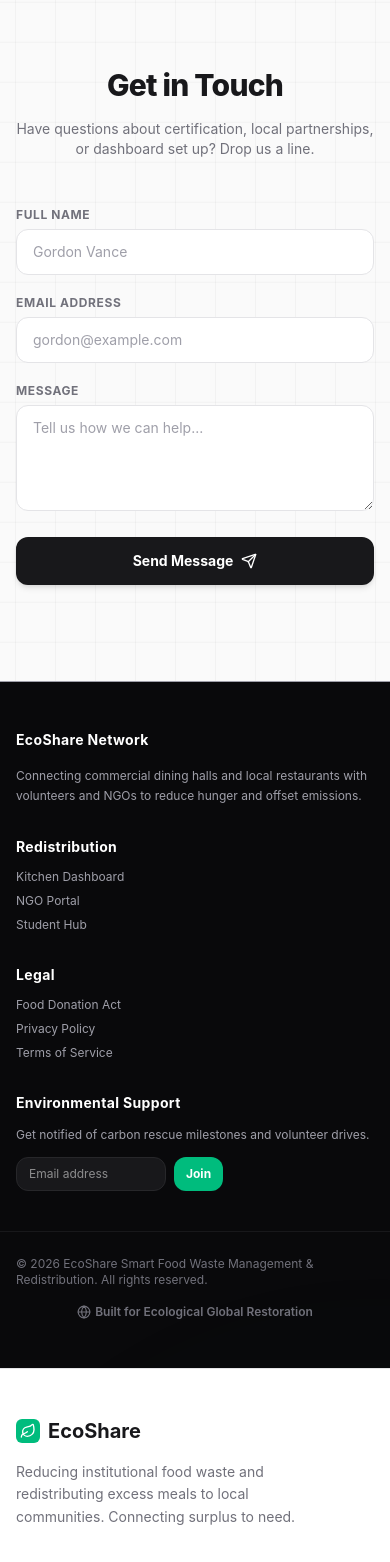
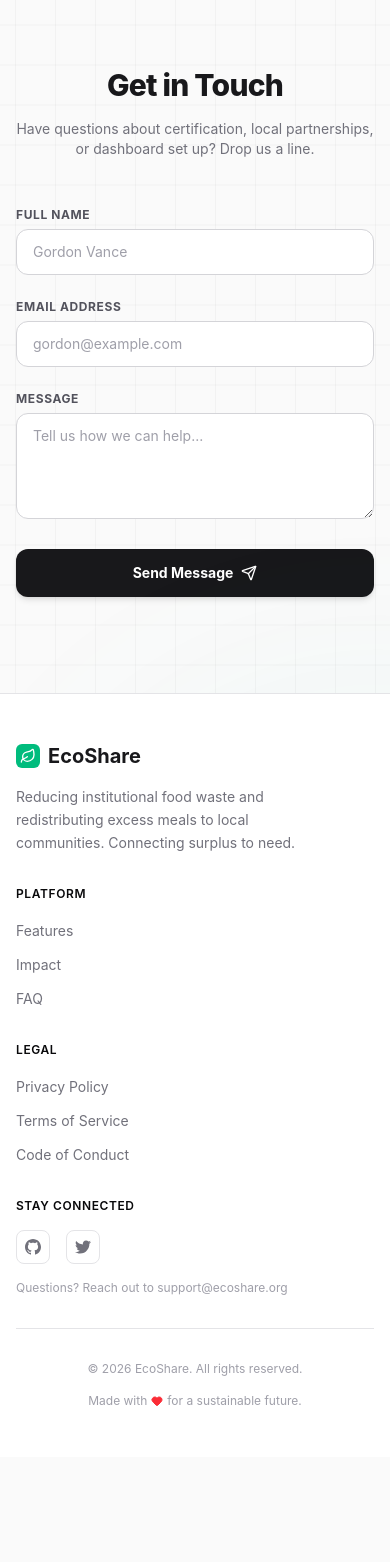
Before and after one commit to Somnath29/EcoShare_Smart_Food_Waste_Management_System, a React (Vite) app in the folder frontend/: page / in a window 390 px wide. Shown: the part 5549-7111 px from the top of the page. After the commit the page ends 7006 px from the top, so only its background shows below. Built offline with nearby package versions, Linux system fonts and the light colour scheme.

Commit message:
Fixed duplicate footer and landing page layout

```diff
--- a/frontend/src/pages/LandingPage.tsx
+++ b/frontend/src/pages/LandingPage.tsx
@@ -537,9 +537,9 @@ export const LandingPage: React.FC = () => {
             </p>
           </div>
 
-          <form onSubmit={handleContactSubmit} className="space-y-5">
+          <form onSubmit={handleContactSubmit} className="space-y-6">
             <div>
-              <label className="block text-xs font-bold text-zinc-500 dark:text-zinc-400 mb-1.5 uppercase tracking-wider">
+              <label className="block text-xs font-bold text-zinc-600 dark:text-zinc-400 mb-1.5 uppercase tracking-wider">
                 Full Name
               </label>
               <input
@@ -547,12 +547,13 @@ export const LandingPage: React.FC = () => {
                 value={contactName}
                 onChange={(e) => setContactName(e.target.value)}
                 placeholder="Gordon Vance"
-                className="w-full px-4 py-3 border border-zinc-200 dark:border-zinc-800 bg-white dark:bg-zinc-900 rounded-xl text-zinc-900 dark:text-zinc-50 placeholder-zinc-400 focus:outline-none focus:ring-2 focus:ring-emerald-500/20 focus:border-emerald-500 text-sm transition-all"
+                className="w-full px-4 py-3 border border-zinc-300 dark:border-zinc-700 bg-white dark:bg-zinc-900 rounded-xl text-zinc-900 dark:text-zinc-100 placeholder-zinc-400 focus:outline-none focus:ring-2 focus:ring-emerald-500/20 focus:border-emerald-500 text-sm transition-all"
+                required
               />
             </div>
 
             <div>
-              <label className="block text-xs font-bold text-zinc-500 dark:text-zinc-400 mb-1.5 uppercase tracking-wider">
+              <label className="block text-xs font-bold text-zinc-600 dark:text-zinc-400 mb-1.5 uppercase tracking-wider">
                 Email Address
               </label>
               <input
@@ -560,12 +561,13 @@ export const LandingPage: React.FC = () => {
                 value={contactEmail}
                 onChange={(e) => setContactEmail(e.target.value)}
                 placeholder="gordon@example.com"
-                className="w-full px-4 py-3 border border-zinc-200 dark:border-zinc-800 bg-white dark:bg-zinc-900 rounded-xl text-zinc-900 dark:text-zinc-50 placeholder-zinc-400 focus:outline-none focus:ring-2 focus:ring-emerald-500/20 focus:border-emerald-500 text-sm transition-all"
+                className="w-full px-4 py-3 border border-zinc-300 dark:border-zinc-700 bg-white dark:bg-zinc-900 rounded-xl text-zinc-900 dark:text-zinc-100 placeholder-zinc-400 focus:outline-none focus:ring-2 focus:ring-emerald-500/20 focus:border-emerald-500 text-sm transition-all"
+                required
               />
             </div>
 
             <div>
-              <label className="block text-xs font-bold text-zinc-500 dark:text-zinc-400 mb-1.5 uppercase tracking-wider">
+              <label className="block text-xs font-bold text-zinc-600 dark:text-zinc-400 mb-1.5 uppercase tracking-wider">
                 Message
               </label>
               <textarea
@@ -573,7 +575,8 @@ export const LandingPage: React.FC = () => {
                 onChange={(e) => setContactMessage(e.target.value)}
                 placeholder="Tell us how we can help..."
                 rows={4}
-                className="w-full px-4 py-3 border border-zinc-200 dark:border-zinc-800 bg-white dark:bg-zinc-900 rounded-xl text-zinc-900 dark:text-zinc-50 placeholder-zinc-400 focus:outline-none focus:ring-2 focus:ring-emerald-500/20 focus:border-emerald-500 text-sm transition-all"
+                className="w-full px-4 py-3 border border-zinc-300 dark:border-zinc-700 bg-white dark:bg-zinc-900 rounded-xl text-zinc-900 dark:text-zinc-100 placeholder-zinc-400 focus:outline-none focus:ring-2 focus:ring-emerald-500/20 focus:border-emerald-500 text-sm transition-all"
+                required
               />
             </div>
 
@@ -594,66 +597,6 @@ export const LandingPage: React.FC = () => {
           </form>
         </div>
       </section>
-
-      {/* Professional Footer */}
-      <footer className="py-12 border-t border-zinc-250 dark:border-zinc-800 bg-zinc-950 text-zinc-400 text-xs">
-        <div className="max-w-7xl mx-auto px-4 sm:px-6 lg:px-8 grid grid-cols-1 md:grid-cols-4 gap-8">
-
-          <div className="space-y-4">
-            <h4 className="text-sm font-bold text-white tracking-wide">EcoShare Network</h4>
-            <p className="leading-relaxed text-zinc-450">
-              Connecting commercial dining halls and local restaurants with volunteers and NGOs to reduce hunger and offset emissions.
-            </p>
-          </div>
-
-          <div className="space-y-3">
-            <h4 className="text-sm font-bold text-white tracking-wide">Redistribution</h4>
-            <ul className="space-y-2">
-              <li><Link to="/login" className="hover:text-white transition-colors">Kitchen Dashboard</Link></li>
-              <li><Link to="/login" className="hover:text-white transition-colors">NGO Portal</Link></li>
-              <li><Link to="/login" className="hover:text-white transition-colors">Student Hub</Link></li>
-            </ul>
-          </div>
-
-          <div className="space-y-3">
-            <h4 className="text-sm font-bold text-white tracking-wide">Legal</h4>
-            <ul className="space-y-2">
-              <li><span className="cursor-pointer hover:text-white transition-colors">Food Donation Act</span></li>
-              <li><span className="cursor-pointer hover:text-white transition-colors">Privacy Policy</span></li>
-              <li><span className="cursor-pointer hover:text-white transition-colors">Terms of Service</span></li>
-            </ul>
-          </div>
-
-          <div className="space-y-3">
-            <h4 className="text-sm font-bold text-white tracking-wide">Environmental Support</h4>
-            <p className="text-zinc-450 leading-relaxed mb-3">
-              Get notified of carbon rescue milestones and volunteer drives.
-            </p>
-            <div className="flex gap-2">
-              <input
-                type="email"
-                placeholder="Email address"
-                className="px-3 py-2 bg-zinc-900 border border-zinc-800 rounded-xl text-white focus:outline-none focus:border-emerald-500 max-w-[150px] w-full"
-              />
-              <button
-                onClick={() => toast('success', 'Subscribed to carbon rescue digests!')}
-                className="px-3 py-2 bg-emerald-500 text-white rounded-xl font-bold hover:bg-emerald-600 cursor-pointer"
-              >
-                Join
-              </button>
-            </div>
-          </div>
-
-        </div>
-
-        <div className="max-w-7xl mx-auto px-4 sm:px-6 lg:px-8 border-t border-zinc-900 mt-10 pt-6 flex flex-col sm:flex-row justify-between items-center gap-4 text-zinc-500">
-          <p>© 2026 EcoShare Smart Food Waste Management & Redistribution. All rights reserved.</p>
-          <p className="font-semibold text-zinc-450 inline-flex items-center gap-1">
-            <Globe className="h-3.5 w-3.5" /> Built for Ecological Global Restoration
-          </p>
-        </div>
-      </footer>
-
     </div>
   );
 };
```
